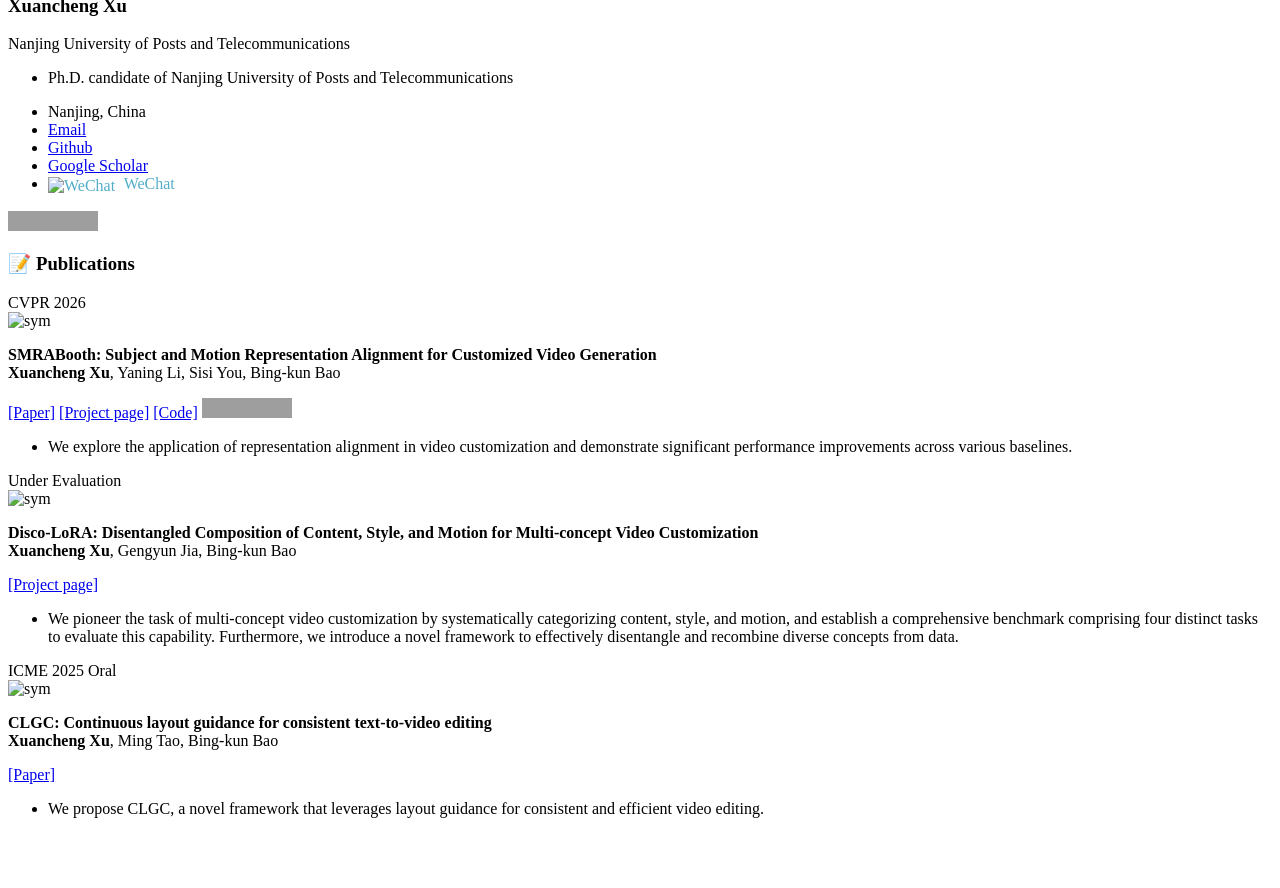
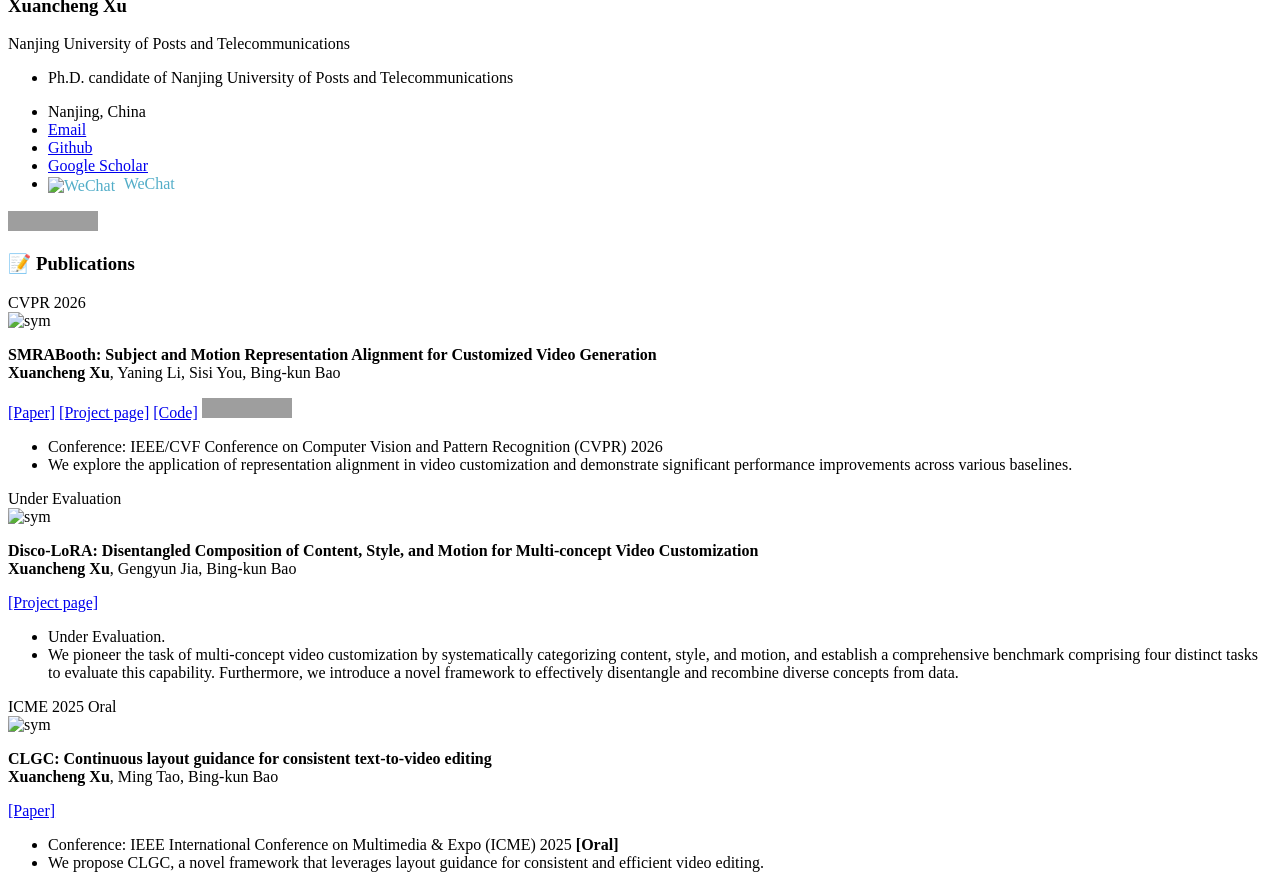
Before and after one commit to xuxuancheng0208/xuxuancheng0208.github.io, a Jekyll site: the page built from _pages/includes/pub.md, in a window 1280 px wide, cut to the strip 530-1418 px from the top of the page. Built offline with Jekyll 4.4.1, drawn with Linux system fonts in a browser that asks for light colours; our own code applies the rules of GitHub Pages for plain Markdown files; before the commit the page ends 1364 px from its top, so only the background shows below that; grey boxes are pictures that could not be loaded.

```diff
--- a/_pages/includes/pub.md
+++ b/_pages/includes/pub.md
@@ -12,6 +12,7 @@
 [[Code]](https://github.com/xuxuancheng0208/SMRABooth)
 [![GitHub Stars](https://img.shields.io/github/stars/xuxuancheng0208/SMRABooth?style=social)](https://github.com/xuxuancheng0208/SMRABooth)
 
+- Conference: IEEE/CVF Conference on Computer Vision and Pattern Recognition (CVPR) 2026
 - We explore the application of representation alignment in video customization and demonstrate significant performance improvements across various baselines.
 </div>
 </div>
@@ -24,6 +25,7 @@
 
 [[Project page]](https://discolora.github.io/)
 
+- Under Evaluation.
 - We pioneer the task of multi-concept video customization by systematically categorizing content, style, and motion, and establish a comprehensive benchmark comprising four distinct tasks to evaluate this capability. Furthermore, we introduce a novel framework to effectively disentangle and recombine diverse concepts from data.
 </div>
 </div>
@@ -36,7 +38,7 @@
 
 [[Paper]](https://ieeexplore.ieee.org/document/11210198)
 
-
+- Conference: IEEE International Conference on Multimedia & Expo (ICME) 2025 **[Oral]**
 - We propose CLGC, a novel framework that leverages layout guidance for consistent and efficient video editing.
 </div>
 </div>
```
